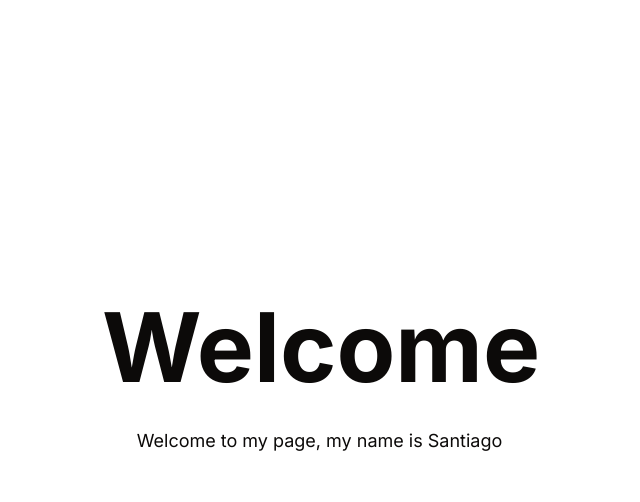
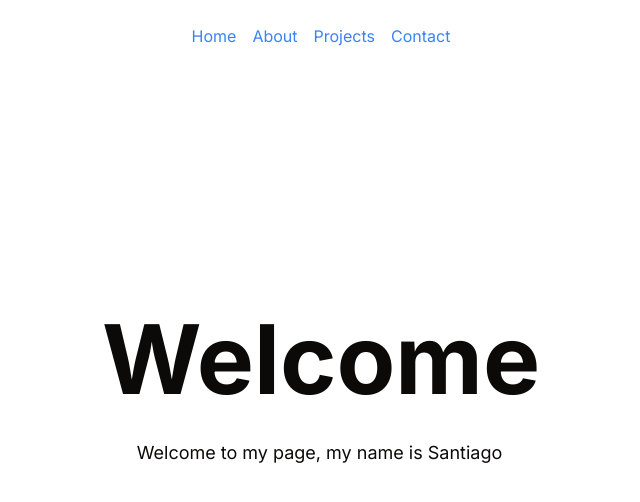
Before and after one commit to SantiZetina/sz-dashboard, a Next.js app: page / in a window 1280 px wide. Shown: the top 502 px of the page, without its empty margins (319-959 px from the left). Built offline with nearby package versions, Linux system fonts and the light colour scheme.

Commit message:
Add Navbar component to Page

```diff
--- a/app/page.tsx
+++ b/app/page.tsx
@@ -3,7 +3,7 @@
 // import Link from 'next/link';
 // import { Button } from '@/components/ui/button';
 // import WelcomePage from './welcome/page';
-
+import Navbar from "@/components/ui/navbar"
 
 
 export default function Page() {
@@ -14,6 +14,7 @@ export default function Page() {
     }
     return (
       <main className='flex min-h-screen flex-col p-4 sm:p-6'>
+        <Navbar />
         <div className='flex flex-col items-center justify-center text-center gap-y-8 flex-1 px-4 sm:px-6 pb-10'>
           <h1 className="text-3xl sm:text-5xl md:text-6xl lg:text-8xl font-bold">Welcome</h1>
           <div className="max-w-full mx-auto">
--- a/components/ui/navbar.tsx
+++ b/components/ui/navbar.tsx
@@ -1,24 +1,20 @@
-import { navigationMenuTriggerStyle } from "@/components/ui/navigation-menu"
-import {
-    NavigationMenu,
-    NavigationMenuContent,
-    NavigationMenuIndicator,
-    NavigationMenuItem,
-    NavigationMenuLink,
-    NavigationMenuList,
-    NavigationMenuTrigger,
-    NavigationMenuViewport,
-} from "@/components/ui/navigation-menu"
-import Link from "next/link"
+import Link from 'next/link';
 
-export default function Navbar() {
-    return (
-        <NavigationMenuItem>
-            <Link href="/about" passHref>
-                <NavigationMenuLink className={navigationMenuTriggerStyle()}>
-                    About Me
-                </NavigationMenuLink>
-            </Link>
-        </NavigationMenuItem>
-    )
+export default function NavBar() {
+  return (
+    <nav className="flex justify-center space-x-4">
+      <Link href="/" className="text-blue-500 hover:text-blue-700">
+        Home
+      </Link>
+      <Link href="/about" className="text-blue-500 hover:text-blue-700">
+        About
+      </Link>
+      <Link href="/projects" className="text-blue-500 hover:text-blue-700">
+        Projects
+      </Link>
+      <Link href="/contact" className="text-blue-500 hover:text-blue-700">
+        Contact
+      </Link>
+    </nav>
+  );
 }
```
